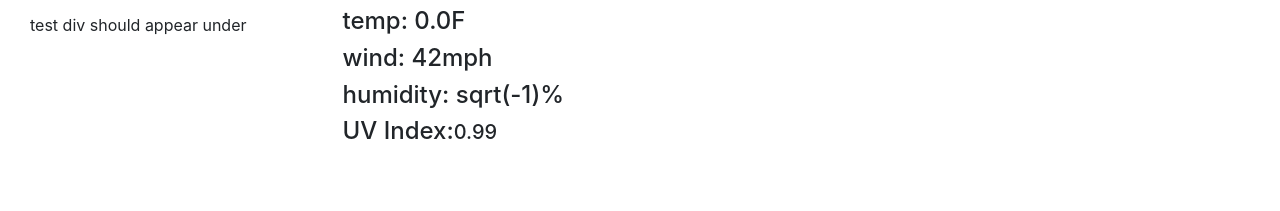
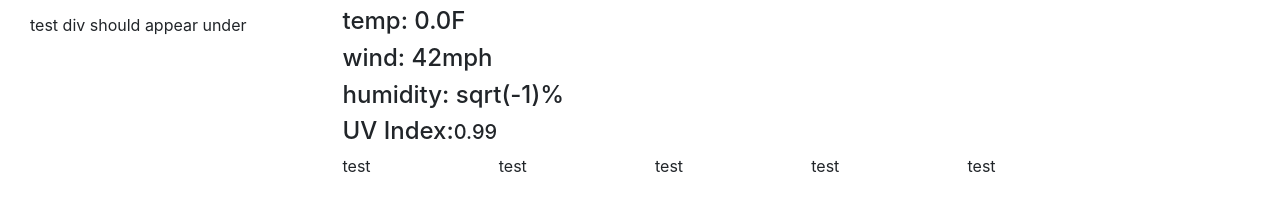
Before and after one commit to jamesyoungGHusername/CheckTheWeather, a plain HTML site: page index.html in a window 1280 px wide. Shown: the part 223-434 px from the top of the page. Drawn offline with nearby package versions, Linux system fonts and the light colour scheme.

Commit message:
added a sub row to contain 5-day forecast elements

```diff
--- a/index.html
+++ b/index.html
@@ -37,6 +37,13 @@
                     <h4>UV Index: </h4>
                     <h5 class="UVColor">0.99</h5>
                 </div>
+                <div class="row">
+                    <div class="col-2">test</div>
+                    <div class="col-2">test</div>
+                    <div class="col-2">test</div>
+                    <div class="col-2">test</div>
+                    <div class="col-2">test</div>
+                </div>
             </div>
         </div>
     </main>
```
